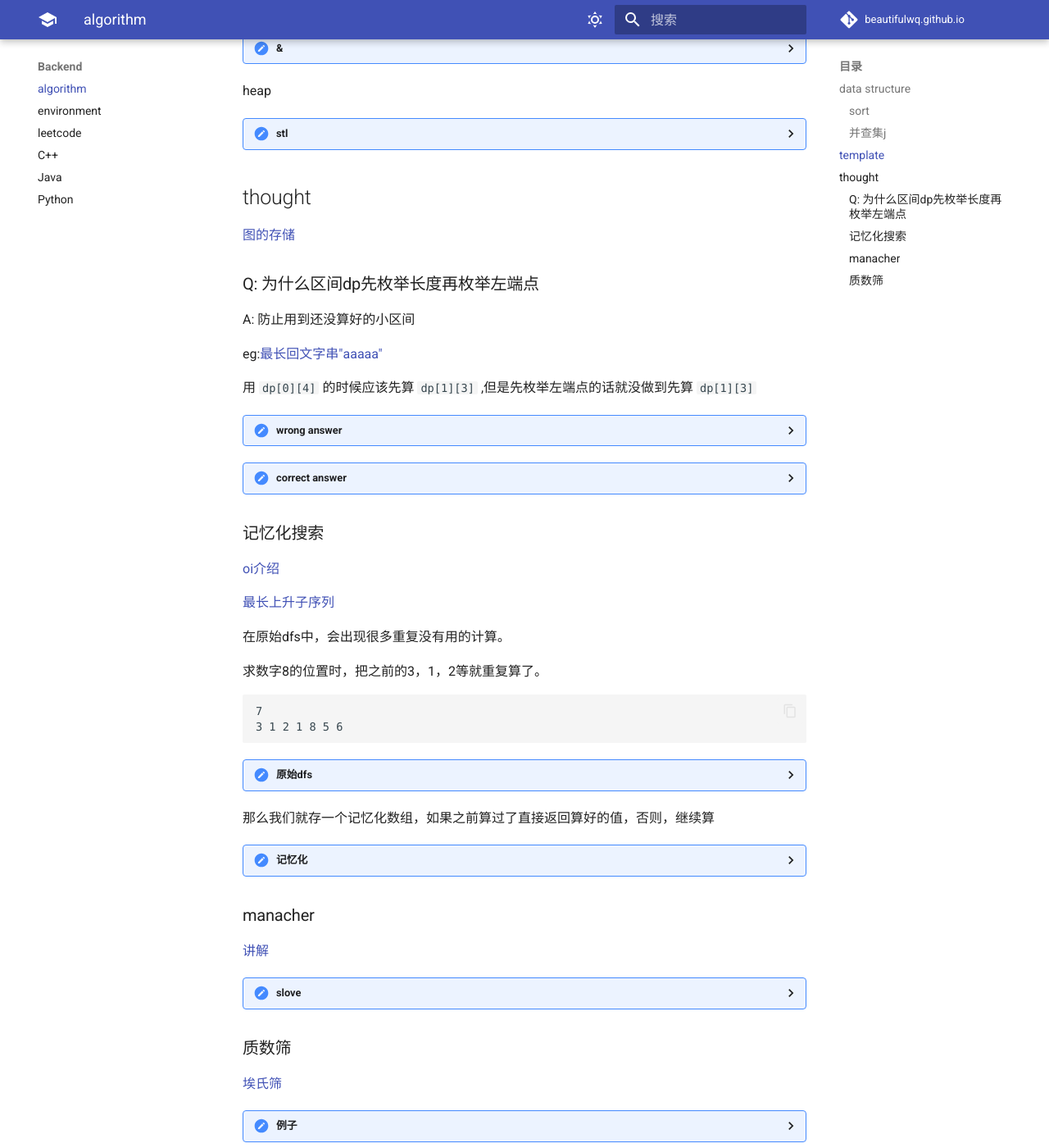
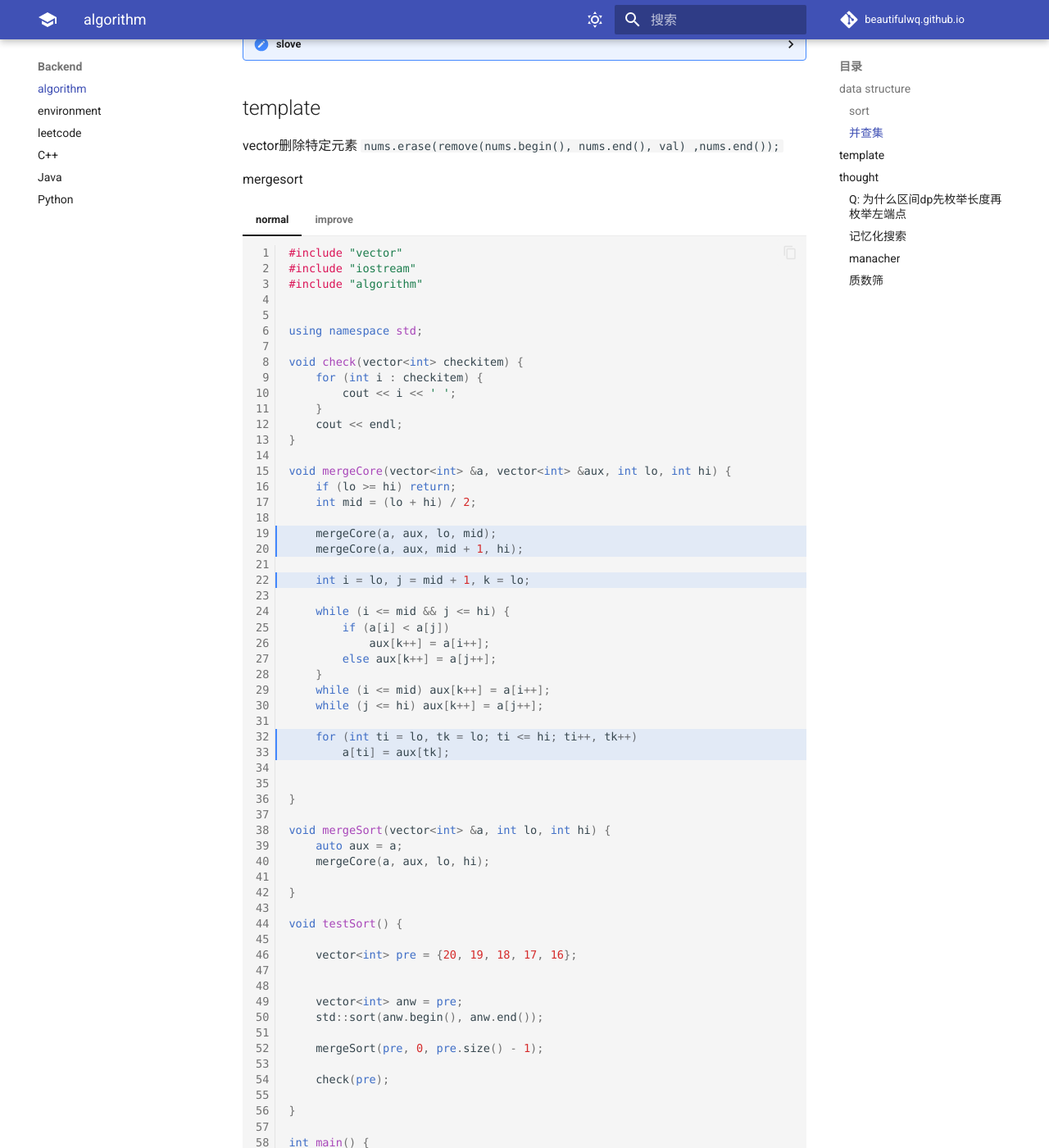
Before and after one commit to edwardwq301/wqtech, an MkDocs documentation site: the page built from docs/backend/algorithm.md, in a window 1280 px wide and 1400 px high, scrolled down 2441 px. Shown: the whole window at 82% size. Built offline with MkDocs 1.6.1 and Material for MkDocs 9.7.7, drawn with Linux system fonts in a browser that asks for light colours; some web fonts are replaced; comment, search, counter and statistics services are not loaded; some of the changed text lies outside the part shown.

````diff
--- a/docs/backend/algorithm.md
+++ b/docs/backend/algorithm.md
@@ -52,7 +52,20 @@ void shellSort(vector<int> &todo) {
 }
 ```
 
-### 并查集j
+knuth shuffle: in iteration i, swap a[i] and a[k] (random k in [0, i])
+
+```cpp
+void shuffle(vector<int> &todo) {
+    int N = todo.size();
+    for (int i = 0; i < N; i++) {
+        int k = rand() % (i + 1);   //[0, i]
+        swap(todo[i], todo[k]);
+    }
+}
+```
+
+
+### 并查集
 
 ```java
 public class Union {
@@ -96,7 +109,7 @@ public class Union {
 
 ```
 
-exercise: *Successor* with delete. Given a set of n integers S={0,1,...,n−1} and a sequence of requests of the following form:
+*Successor* with delete: Given a set of n integers S = {0, 1, ..., n−1} and a sequence of requests of the following form:
 
 - remove x from S
 - find *successor* of  x : the smallest y in S such that y>=x
@@ -189,52 +202,134 @@ vector删除特定元素 `nums.erase(remove(nums.begin(), nums.end(), val) ,nums
 
 mergesort
 
-??? "&"
-    ```C++
+=== "normal"
+
+    ```cpp linenums="1" hl_lines="19 20 22 32 33"
+    #include "vector"
     #include "iostream"
-    #include "vector"
+    #include "algorithm"
+
 
     using namespace std;
 
-    void merge(vector<int> &nums, vector<int> &copy, int l, int r) {
-        if (l == r) {
-            copy[l] = nums[l];
-            return;
+    void check(vector<int> checkitem) {
+        for (int i : checkitem) {
+            cout << i << ' ';
         }
-        int mid = l + r >> 1;
-        merge(copy, nums, l, mid);
-        merge(copy, nums, mid + 1, r);
+        cout << endl;
+    }
 
-        int i = l, j = mid + 1, idx = l;
-        while (i <= mid && j <= r) {
-            if (nums[i] < nums[j]) copy[idx++] = nums[i++];
-            else copy[idx++] = nums[j++];
+    void mergeCore(vector<int> &a, vector<int> &aux, int lo, int hi) {
+        if (lo >= hi) return;
+        int mid = (lo + hi) / 2;
+
+        mergeCore(a, aux, lo, mid);
+        mergeCore(a, aux, mid + 1, hi);
+
+        int i = lo, j = mid + 1, k = lo;
+
+        while (i <= mid && j <= hi) {
+            if (a[i] < a[j])
+                aux[k++] = a[i++];
+            else aux[k++] = a[j++];
         }
-        while (i <= mid)
-            copy[idx++] = nums[i++];
-        while (j<=r)
-            copy[idx++] = nums[j++];
+        while (i <= mid) aux[k++] = a[i++];
+        while (j <= hi) aux[k++] = a[j++];
+
+        for (int ti = lo, tk = lo; ti <= hi; ti++, tk++)
+            a[ti] = aux[tk];
+
 
     }
 
-    void mergesort(vector<int> &nums) {
-        if (nums.size() <= 1) return;
-        vector<int> copy = nums;
-        merge(nums, copy, 0, nums.size() - 1);
-        nums=copy;
+    void mergeSort(vector<int> &a, int lo, int hi) {
+        auto aux = a;
+        mergeCore(a, aux, lo, hi);
+
+    }
+
+    void testSort() {
+
+        vector<int> pre = {20, 19, 18, 17, 16};
+
+
+        vector<int> anw = pre;
+        std::sort(anw.begin(), anw.end());
+
+        mergeSort(pre, 0, pre.size() - 1);
+
+        check(pre);
+
     }
 
     int main() {
-        vector<int> nums;
-        int n;
-        cin >> n;
-        nums.resize(n);
-        for (int i = 0; i < n; ++i) {
-            cin >> nums[i];
+        testSort();
+        return 0;
+    }
+    ```
+
+=== "improve"
+
+    ```cpp linenums="1" hl_lines="19 20 41"
+    #include "vector"
+    #include "iostream"
+    #include "algorithm"
+
+
+    using namespace std;
+
+    void check(vector<int> checkitem) {
+        for (int i: checkitem) {
+            cout << i << ' ';
         }
-        mergesort(nums);
-        for (auto x: nums)
-            cout << x << ' ';
+        cout << endl;
+    }
+
+    void mergeCore(vector<int> &a, vector<int> &aux, int lo, int hi) {
+        if (lo >= hi) return;
+        int mid = (lo + hi) / 2;
+
+        mergeCore(aux, a, lo, mid);
+        mergeCore(aux, a, mid + 1, hi);
+
+        int i = lo, j = mid + 1, k = lo;
+
+        while (i <= mid && j <= hi) {
+            if (a[i] < a[j])
+                aux[k++] = a[i++];
+            else aux[k++] = a[j++];
+        }
+        while (i <= mid) aux[k++] = a[i++];
+        while (j <= hi) aux[k++] = a[j++];
+
+    //    for (int ti = lo, tk = lo; ti <= hi; ti++, tk++)
+    //        a[ti] = aux[tk];
+
+
+    }
+
+    void mergeSort(vector<int> &a, int lo, int hi) {
+        auto aux = a;
+        mergeCore(a, aux, lo, hi);
+        a = aux;
+    }
+
+    void testSort() {
+
+        vector<int> pre = {20, 19, 18, 17, 16};
+
+
+        vector<int> anw = pre;
+        std::sort(anw.begin(), anw.end());
+
+        mergeSort(pre, 0, pre.size() - 1);
+
+        check(pre);
+
+    }
+
+    int main() {
+        testSort();
         return 0;
     }
     ```
````
Also changed, not shown: docs/backend/leetcode.md (+29 -1 lines), docs/index.md (+5 -7 lines), docs/image/lightmusic2.png (added), docs/image/mygo6.png (deleted), 1 other file.
